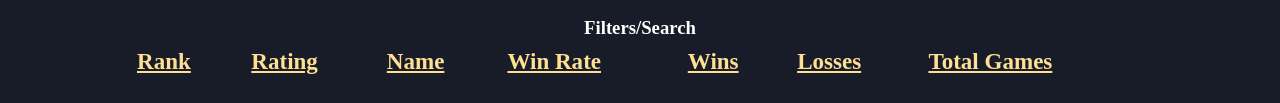
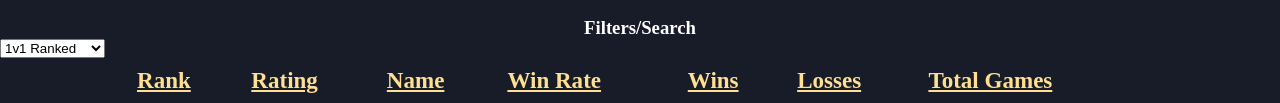
Before and after one commit to Beefsupreme21/AOE4-Leaderboards, a plain HTML site: page AOE4 Leaderboards/index.html in a window 1280 px wide. Shown: the part 1247-1350 px from the top of the page. Drawn offline with Linux system fonts and the light colour scheme; no server answers.

Commit message:
Update index.html

```diff
--- a/AOE4 Leaderboards/index.html
+++ b/AOE4 Leaderboards/index.html
@@ -22,6 +22,12 @@
     </header>
 
     <table id="myTable">
+        <select>
+            <option value="">1v1 Ranked</option>
+            <option value="">1v1 Unranked</option>
+            <option value="">Custom</option>
+            <option value="">2v2 Ranked</option>
+        </select>
         <tr class="filter">
           <td>Rank <span id="rank"></span></td>
           <td>Rating</td>
```
